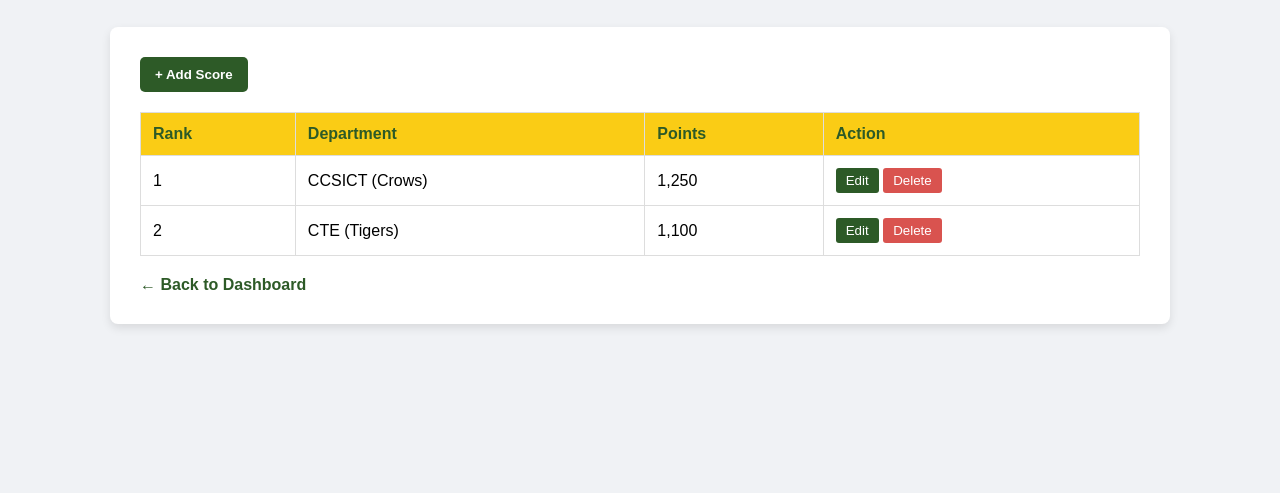
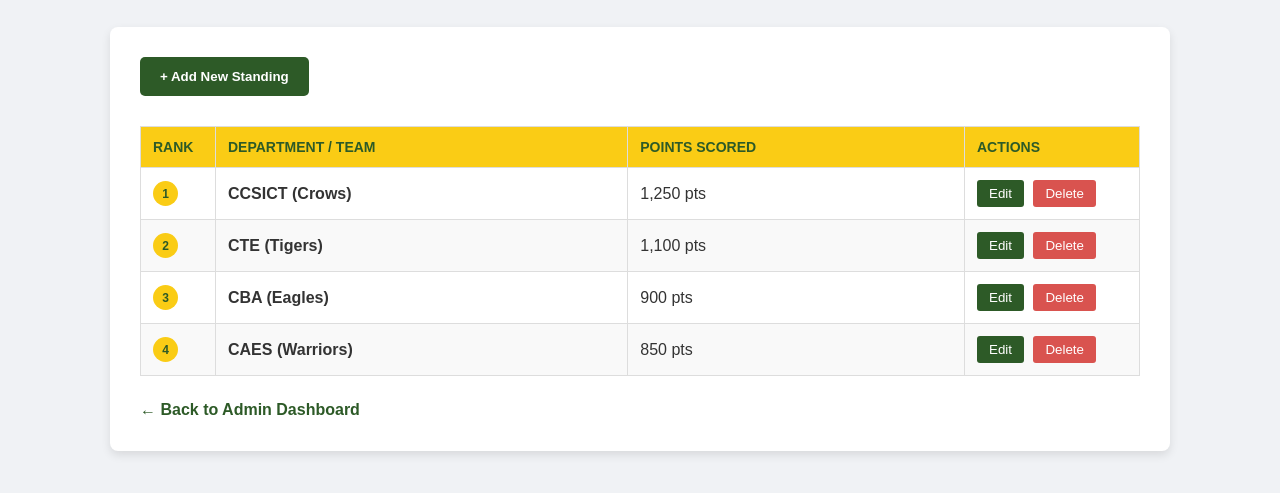
Before and after one commit to allanjay123/Isu_Event_Hub, a plain HTML site: page leaderboard.html in a window 1280 px wide. Shown: the part 81-574 px from the top of the page. Drawn offline with Linux system fonts and the light colour scheme.

Commit message:
Update leaderboard.html

```diff
--- a/leaderboard.html
+++ b/leaderboard.html
@@ -5,57 +5,76 @@
     <meta name="viewport" content="width=device-width, initial-scale=1.0">
     <title>Leaderboard | ISU Standings</title>
     <style>
+        :root { --isu-green: #2d5a27; --isu-gold: #facc15; }
         body { background-color: #f0f2f5; font-family: Arial, sans-serif; margin: 0; padding: 0; }
-        .header { background-color: #2d5a27; color: white; padding: 25px; text-align: center; font-size: 24px; font-weight: bold; text-transform: uppercase; }
+        .header { background-color: var(--isu-green); color: white; padding: 25px; text-align: center; font-size: 24px; font-weight: bold; text-transform: uppercase; }
         .container { max-width: 1000px; margin: 30px auto; background: white; padding: 30px; border-radius: 8px; box-shadow: 0 4px 10px rgba(0,0,0,0.1); }
-        .btn-add { background-color: #2d5a27; color: white; padding: 10px 15px; border-radius: 5px; text-decoration: none; font-weight: bold; display: inline-block; margin-bottom: 20px; cursor: pointer; border: none; }
-        table { width: 100%; border-collapse: collapse; }
-        th { background-color: #facc15; color: #2d5a27; text-align: left; padding: 12px; border: 1px solid #ddd; }
-        td { padding: 12px; border: 1px solid #ddd; }
-        .btn-edit { background-color: #2d5a27; color: white; border: none; padding: 5px 10px; border-radius: 3px; cursor: pointer; }
-        .btn-delete { background-color: #d9534f; color: white; border: none; padding: 5px 10px; border-radius: 3px; cursor: pointer; }
-        .back-link { display: block; margin-top: 20px; color: #2d5a27; font-weight: bold; text-decoration: none; }
+        .btn-add { background-color: var(--isu-green); color: white; padding: 12px 20px; border-radius: 5px; text-decoration: none; font-weight: bold; display: inline-block; margin-bottom: 20px; cursor: pointer; border: none; transition: 0.3s; }
+        .btn-add:hover { background-color: #1e3d1a; }
+
+        table { width: 100%; border-collapse: collapse; margin-top: 10px; }
+        th { background-color: var(--isu-gold); color: var(--isu-green); text-align: left; padding: 12px; border: 1px solid #ddd; text-transform: uppercase; font-size: 14px; }
+        td { padding: 12px; border: 1px solid #ddd; color: #333; }
+        tr:nth-child(even) { background-color: #f9f9f9; }
+
+        .btn-edit { background-color: var(--isu-green); color: white; border: none; padding: 6px 12px; border-radius: 3px; cursor: pointer; margin-right: 5px; }
+        .btn-delete { background-color: #d9534f; color: white; border: none; padding: 6px 12px; border-radius: 3px; cursor: pointer; }
+        .back-link { display: inline-block; margin-top: 25px; color: var(--isu-green); font-weight: bold; text-decoration: none; border-bottom: 2px solid transparent; }
+        .back-link:hover { border-bottom: 2px solid var(--isu-green); }
+
+        .rank-circle { background: var(--isu-gold); color: var(--isu-green); font-weight: bold; width: 25px; height: 25px; display: flex; align-items: center; justify-content: center; border-radius: 50%; font-size: 12px; }
     </style>
 </head>
 <body>
+
     <div class="header">ISU Leaderboard List</div>
+
     <div class="container">
-        <button class="btn-add" onclick="addScore()">+ Add Score</button>
+        <button class="btn-add" onclick="addScore()">+ Add New Standing</button>
 
         <table>
             <thead>
                 <tr>
-                    <th>Rank</th>
-                    <th>Department</th>
-                    <th>Points</th>
-                    <th>Action</th>
+                    <th style="width: 50px;">Rank</th>
+                    <th>Department / Team</th>
+                    <th>Points Scored</th>
+                    <th style="width: 150px;">Actions</th>
                 </tr>
             </thead>
             <tbody id="leaderboard-body">
                 </tbody>
         </table>
-        <a href="index.html" class="back-link">← Back to Dashboard</a>
+
+        <a href="index.html" class="back-link">← Back to Admin Dashboard</a>
     </div>
 
     <script>
-        // 1. Kuhanin ang data mula sa localStorage o gumamit ng default data kung wala pa
-        let scores = JSON.parse(localStorage.getItem('isuScores')) || [
-            { dept: 'CCSICT (Crows)', points: 1250 },
-            { dept: 'CTE (Tigers)', points: 1100 }
+        /**
+         * IMPORTANTE: Ginamit natin ang key na 'isuLeaderboard'
+         * para mag-sync ito sa Chart sa index.html
+         **/
+        const STORAGE_KEY = 'isuLeaderboard';
+
+        // 1. Load data from LocalStorage
+        let scores = JSON.parse(localStorage.getItem(STORAGE_KEY)) || [
+            { dept: 'CCSICT (Crows)', score: 1250 },
+            { dept: 'CTE (Tigers)', score: 1100 },
+            { dept: 'CBA (Eagles)', score: 900 },
+            { dept: 'CAES (Warriors)', score: 850 }
         ];
 
-        // 2. Function para i-display ang data sa table
+        // 2. Display function
         function displayScores() {
             const tbody = document.getElementById('leaderboard-body');
 
-            // I-sort ang scores mula mataas pababa para sa Ranking
-            scores.sort((a, b) => b.points - a.points);
+            // Sort: Highest to Lowest
+            scores.sort((a, b) => b.score - a.score);
 
             tbody.innerHTML = scores.map((item, index) => `
                 <tr>
-                    <td>${index + 1}</td>
-                    <td>${item.dept}</td>
-                    <td>${Number(item.points).toLocaleString()}</td>
+                    <td><div class="rank-circle">${index + 1}</div></td>
+                    <td><b>${item.dept}</b></td>
+                    <td>${Number(item.score).toLocaleString()} pts</td>
                     <td>
                         <button class="btn-edit" onclick="editScore(${index})">Edit</button>
                         <button class="btn-delete" onclick="deleteScore(${index})">Delete</button>
@@ -63,46 +82,46 @@
                 </tr>
             `).join('');
 
-            // I-save ang updated list sa localStorage
-            localStorage.setItem('isuScores', JSON.stringify(scores));
+            // Save back to localStorage
+            localStorage.setItem(STORAGE_KEY, JSON.stringify(scores));
         }
 
-        // 3. Function para mag-ADD ng bagong score
+        // 3. Add function
         function addScore() {
-            const dept = prompt("Enter Department Name:");
-            const points = prompt("Enter Points:");
+            const dept = prompt("Enter Department/Team Name:");
+            const pts = prompt("Enter Initial Points:");
 
-            if (dept && points && !isNaN(points)) {
-                scores.push({ dept: dept, points: parseInt(points) });
+            if (dept && pts !== null && !isNaN(pts)) {
+                scores.push({ dept: dept, score: parseInt(pts) });
                 displayScores();
-            } else {
-                alert("Please enter a valid department name and numeric points.");
+            } else if (dept !== null) {
+                alert("Please provide a valid name and numeric points.");
             }
         }
 
-        // 4. Function para mag-DELETE
+        // 4. Edit function
+        function editScore(index) {
+            const newDept = prompt("Edit Department Name:", scores[index].dept);
+            const newPoints = prompt("Edit Points:", scores[index].score);
+
+            if (newDept && newPoints !== null && !isNaN(newPoints)) {
+                scores[index].dept = newDept;
+                scores[index].score = parseInt(newPoints);
+                displayScores();
+            } else if (newDept !== null) {
+                alert("Invalid input detected.");
+            }
+        }
+
+        // 5. Delete function
         function deleteScore(index) {
-            if (confirm(`Are you sure you want to delete ${scores[index].dept}?`)) {
+            if (confirm(`Remove ${scores[index].dept} from the leaderboard?`)) {
                 scores.splice(index, 1);
                 displayScores();
             }
         }
 
-        // 5. Function para mag-EDIT
-        function editScore(index) {
-            const newDept = prompt("Edit Department Name:", scores[index].dept);
-            const newPoints = prompt("Edit Points:", scores[index].points);
-
-            if (newDept && newPoints && !isNaN(newPoints)) {
-                scores[index].dept = newDept;
-                scores[index].points = parseInt(newPoints);
-                displayScores();
-            } else {
-                alert("Invalid input. Please try again.");
-            }
-        }
-
-        // Patakbuhin ang displayScores sa pag-load ng page
+        // Initialize table on load
         displayScores();
     </script>
 </body>
```
